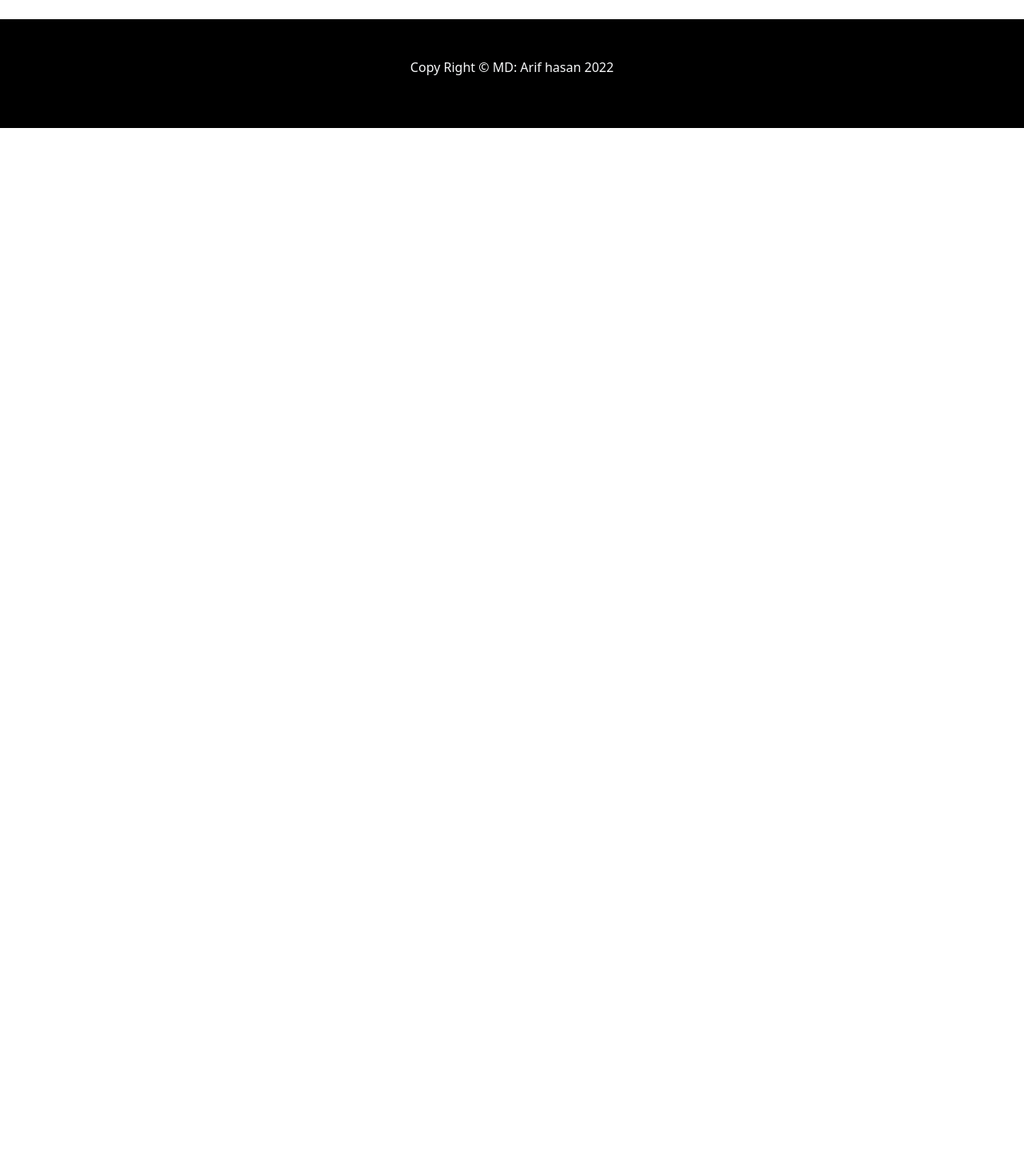
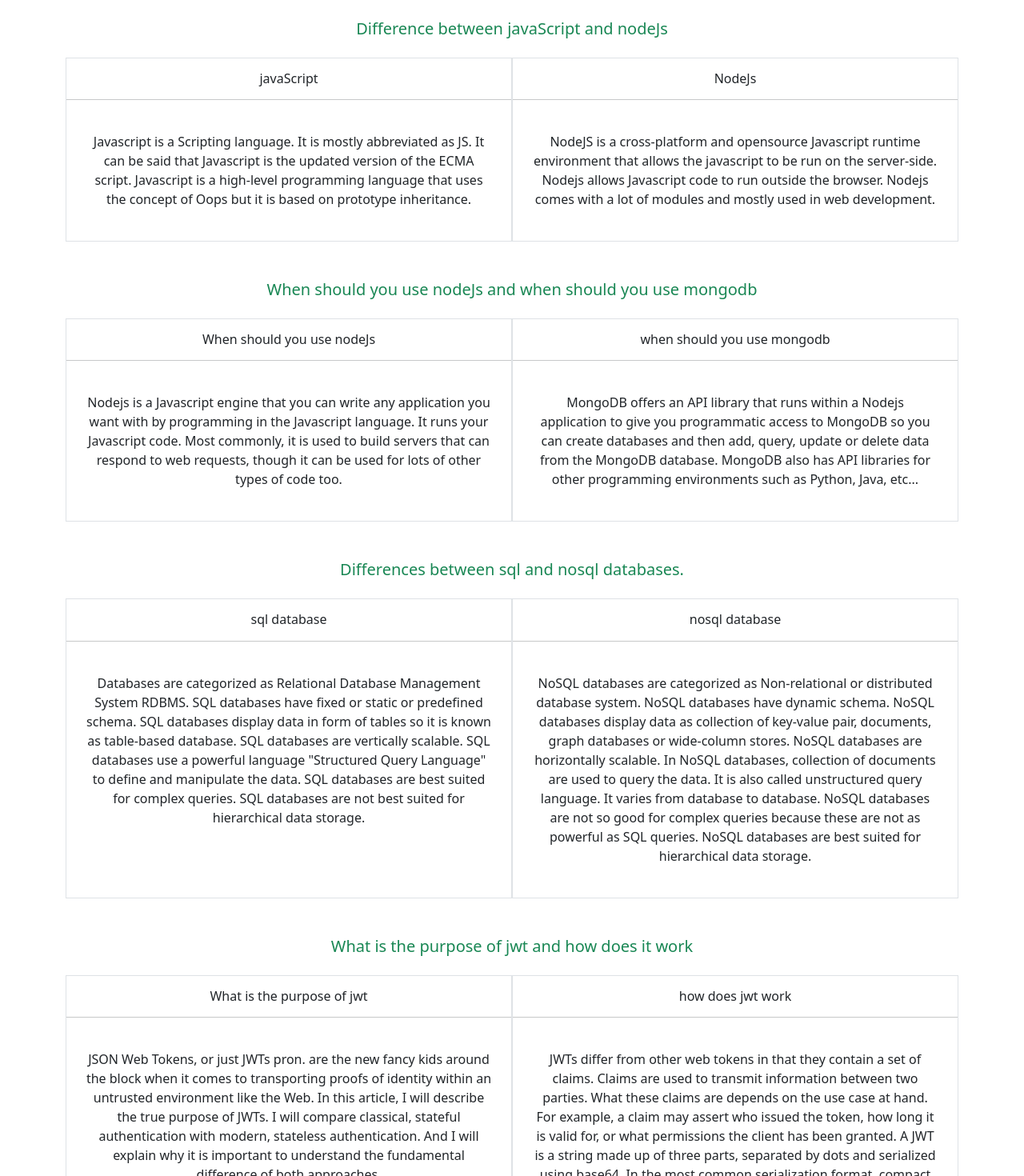
Before and after one commit to annise-arif/warehouse-management-client, a React (Create React App) app: page /blogs in a window 1280 px wide. Shown: the part 160-1630 px from the top of the page at 80% size. Before the commit the page ends 800 px from the top, so only its background shows below. Built offline with nearby package versions, Linux system fonts and the light colour scheme; no server answers.

Commit message:
added blog route and answered 4question

```diff
--- a/src/pages/Blogs/Blogs.js
+++ b/src/pages/Blogs/Blogs.js
@@ -1,15 +1,121 @@
-import React, { useEffect, useState } from 'react';
-import Service from '../Services/Service/Service';
+import React from "react";
 
 const Blogs = () => {
-    return (
-      <div className="">
-       <h1>this is the blog page</h1>
-       <div className="container">
-         blog will be writen here
-       </div>
+  return (
+    <div className="">
+      <h1 className="text-info pt-5">Blog Page</h1>
+      <div className="container">
+        <div className="text-bold row">
+          <h5 className="text-success pt-4 pb-3">
+            Difference between javaScript and nodeJs
+          </h5>
+          <div className="d-flex rounded-3">
+            <div className="col-lg-6 col-12 border">
+              <h6 className="text-dark bolder pt-3">javaScript</h6>
+              <hr />
+              <p className="p-4">
+                Javascript is a Scripting language. It is mostly abbreviated as JS. It can be said that Javascript is the updated version of the ECMA script.
+                Javascript is a high-level programming language that uses the concept of Oops but it is based on prototype inheritance.
+              </p>
+            </div>
+            <div className="col-lg-6 col-12 border">
+              <h6 className="text-dark bolder pt-3">NodeJs</h6>
+              <hr />
+              <p className="p-4">
+              NodeJS is a cross-platform and opensource Javascript runtime
+                environment that allows the javascript to be run on the
+                server-side.
+                Nodejs allows Javascript code to run outside the browser. Nodejs
+                comes with a lot of modules and mostly used in web development.
+              </p>
+            </div>
+          </div>
+        </div>
+        {/* another blog */}
+        <div className="text-bold row">
+          <h5 className="text-success pt-5 pb-3">
+          When should you use nodeJs and when should you use mongodb
+          </h5>
+          <div className="d-flex rounded-3">
+            <div className="col-lg-6 col-12 border">
+              <h6 className="text-dark bolder pt-3">When should you use nodeJs</h6>
+              <hr />
+              <p className="p-4">
+              Nodejs is a Javascript engine that you can write any application you want with by programming in the Javascript language.
+               It runs your Javascript code. Most commonly, it is used to build servers that can respond to web requests, though it can be used for lots of other types of code too.
+              </p>
+            </div>
+            <div className="col-lg-6 col-12 border">
+              <h6 className="text-dark bolder pt-3">when should you use mongodb</h6>
+              <hr />
+              <p className="p-4">
+              MongoDB offers an API library that runs within a Nodejs application to give you programmatic access to MongoDB so you can create databases and then add,
+               query, update or delete data from the MongoDB database. MongoDB also has API libraries for other programming environments such as Python, Java, etc...
+              </p>
+            </div>
+          </div>
+        </div>
+       {/* another blog */}
+       <div className="text-bold row">
+          <h5 className="text-success pt-5 pb-3">
+          Differences between sql and nosql databases.
+          </h5>
+          <div className="d-flex rounded-3">
+            <div className="col-lg-6 col-12 border">
+              <h6 className="text-dark bolder pt-3">sql database</h6>
+              <hr />
+              <p className="p-4">
+              Databases are categorized as Relational Database Management System RDBMS.
+              SQL databases have fixed or static or predefined schema.
+              SQL databases display data in form of tables so it is known as table-based database.
+              SQL databases are vertically scalable. SQL databases use a powerful language "Structured Query Language" to define and manipulate the data.
+              SQL databases are best suited for complex queries. SQL databases are not best suited for hierarchical data storage.
+              </p>
+            </div>
+            <div className="col-lg-6 col-12 border">
+              <h6 className="text-dark bolder pt-3">nosql database</h6>
+              <hr />
+              <p className="p-4">
+              NoSQL databases are categorized as Non-relational or distributed database system.
+              NoSQL databases have dynamic schema. NoSQL databases display data as collection of key-value pair, documents, graph databases or wide-column stores.
+              NoSQL databases are horizontally scalable. In NoSQL databases, collection of documents are used to query the data. It is also called unstructured query language. It varies from database to database.
+              NoSQL databases are not so good for complex queries because these are not as powerful as SQL queries.
+              NoSQL databases are best suited for hierarchical data storage.
+              </p>
+            </div>
+          </div>
+        </div>
+        {/* another blog */}
+        <div className="text-bold row">
+          <h5 className="text-success pt-5 pb-3">
+          What is the purpose of jwt and how does it work
+          </h5>
+          <div className="d-flex rounded-3">
+            <div className="col-lg-6 col-12 border">
+              <h6 className="text-dark bolder pt-3">What is the purpose of jwt</h6>
+              <hr />
+              <p className="p-4">
+              JSON Web Tokens, or just JWTs pron. are the new fancy kids around the block when it comes to transporting proofs of identity within
+              an untrusted environment like the Web. In this article, I will describe the true purpose of JWTs. I will compare classical,
+              stateful authentication with modern, stateless authentication. And I will explain why it is important to understand
+              the fundamental difference of both approaches.
+              </p>
+            </div>
+            <div className="col-lg-6 col-12 border">
+              <h6 className="text-dark bolder pt-3">how does jwt work</h6>
+              <hr />
+              <p className="p-4">
+              JWTs differ from other web tokens in that they contain a set of claims. Claims are used to transmit information between two parties.
+               What these claims are depends on the use case at hand. For example, a claim may assert who issued the token, how long it is valid for,
+                or what permissions the client has been granted. A JWT is a string made up of three parts, separated by dots and serialized using base64.
+                 In the most common serialization format, compact serialization, the JWT looks something like this: xxxxx.yyyyy.zzzzz.
+              </p>
+            </div>
+          </div>
+        </div>
       </div>
-    );
+    </div>
+  );
 };
 
 export default Blogs;
--- a/src/pages/ManageService/ManageService.js
+++ b/src/pages/ManageService/ManageService.js
@@ -90,13 +90,13 @@ const ManageService = () => {
         </button>
         <form onSubmit={updateQuantity} className="mt-4">
           <input
-            className="me-2 p-1"
+            className="me-2 p-1 pb-2"
             type="number"
             name="updateValue"
             required
             id=""
           />
-          <input className="btn btn-info" type="submit" value="Add" />
+          <input className="btn btn-info" type="submit" value="Add Quantity" />
         </form>
       </div>
     </div>
```
